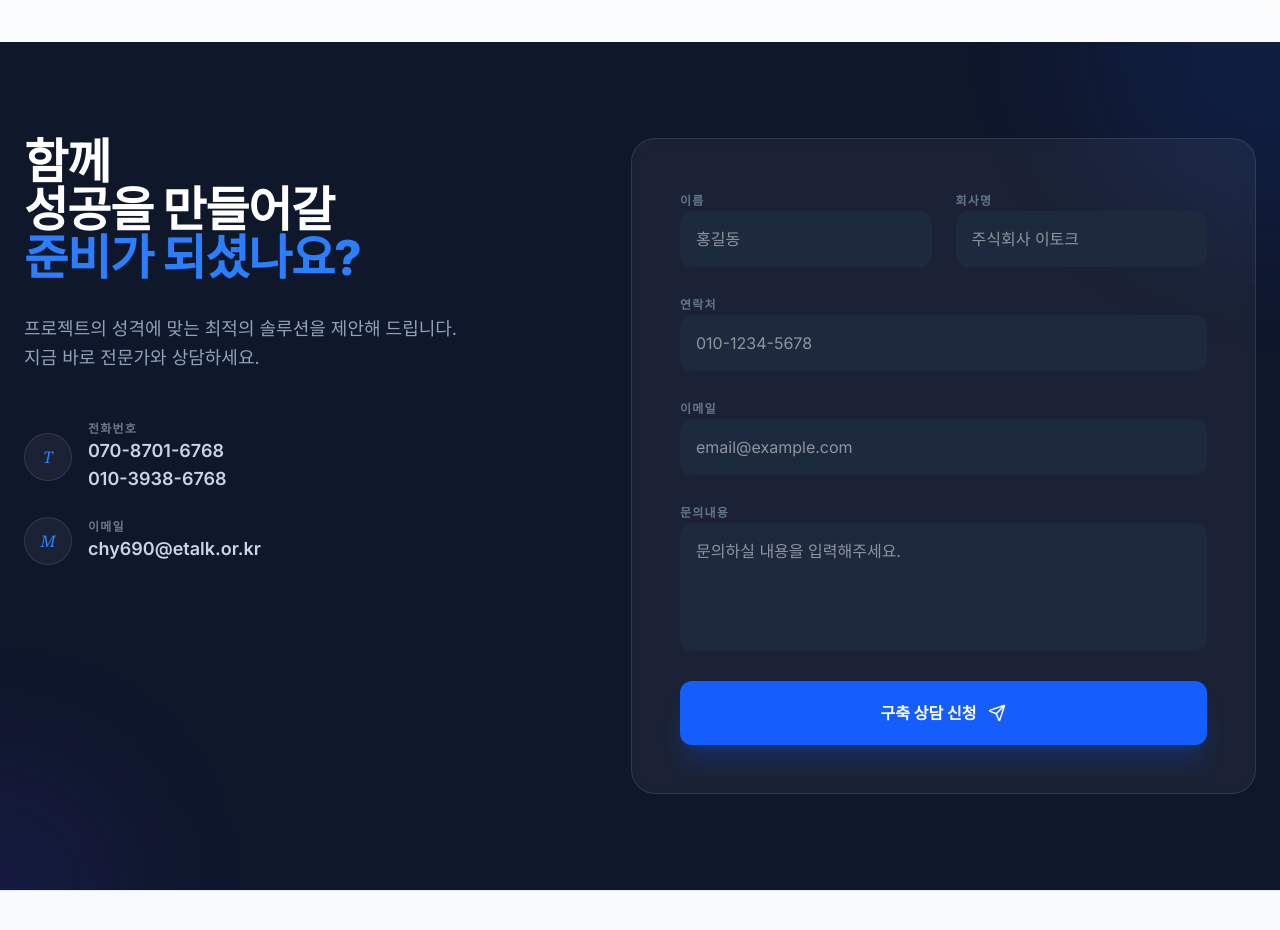
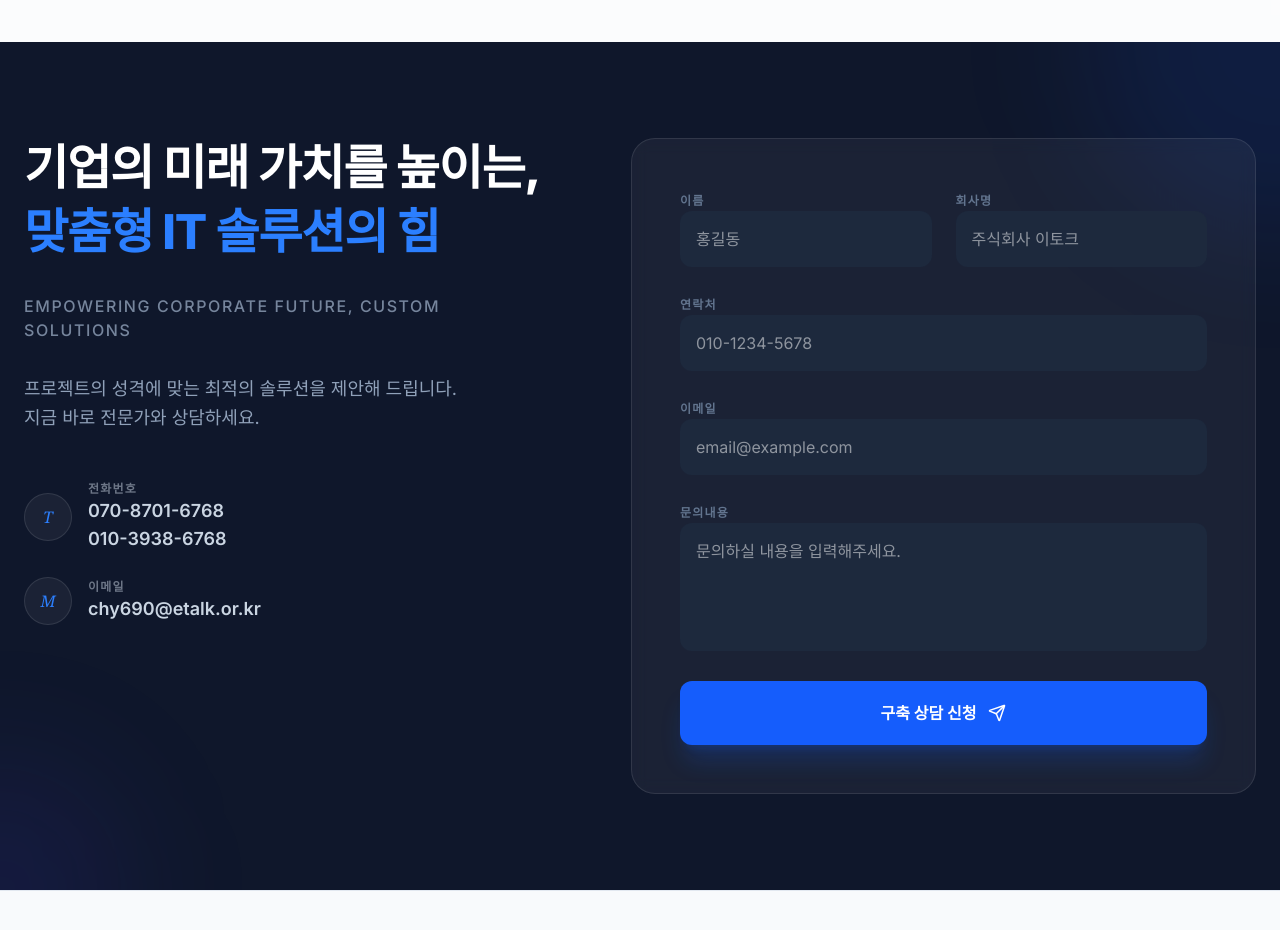
Before and after one commit to chy690-commits/etalkslt-website, a React (Vite) app: page / in a window 1280 px wide. Shown: the part 5320-6250 px from the top of the page. Built offline with nearby package versions, Linux system fonts and the light colour scheme.

Commit message:
Update ContactForm.tsx

```diff
--- a/src/components/ContactForm.tsx
+++ b/src/components/ContactForm.tsx
@@ -46,11 +46,13 @@ export function ContactForm() {
       <div className="max-w-7xl mx-auto px-6 relative z-10">
         <div className="flex flex-col lg:flex-row gap-20 items-stretch">
           <div className="flex-1 space-y-8">
-            <h2 className="text-4xl md:text-5xl font-extrabold tracking-tight">
-              함께 <br/>
-              성공을 만들어갈 <br/>
-              <span className="text-blue-500">준비가 되셨나요?</span>
+            <h2 className="text-2xl sm:text-3xl md:text-5xl font-extrabold tracking-tight leading-tight break-keep">
+              <span className="block whitespace-nowrap mb-1">기업의 미래 가치를 높이는,</span>
+              <span className="text-blue-500 block">맞춤형 IT 솔루션의 힘</span>
             </h2>
+            <p className="text-slate-400 text-sm md:text-base font-medium opacity-80 uppercase tracking-widest mt-2">
+              Empowering Corporate Future, Custom Solutions
+            </p>
             <p className="text-slate-400 text-lg leading-relaxed">
               프로젝트의 성격에 맞는 최적의 솔루션을 제안해 드립니다. <br/>
               지금 바로 전문가와 상담하세요.
```
